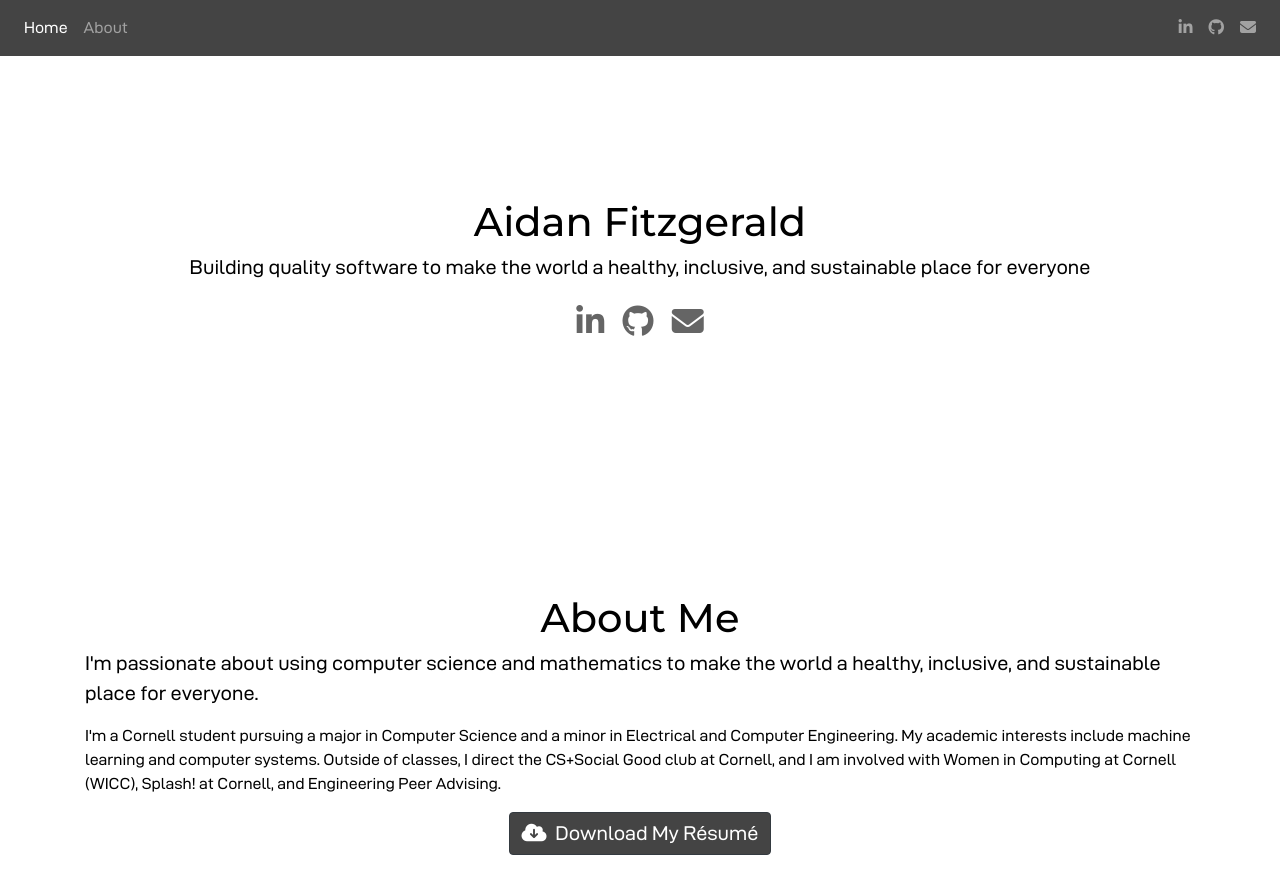
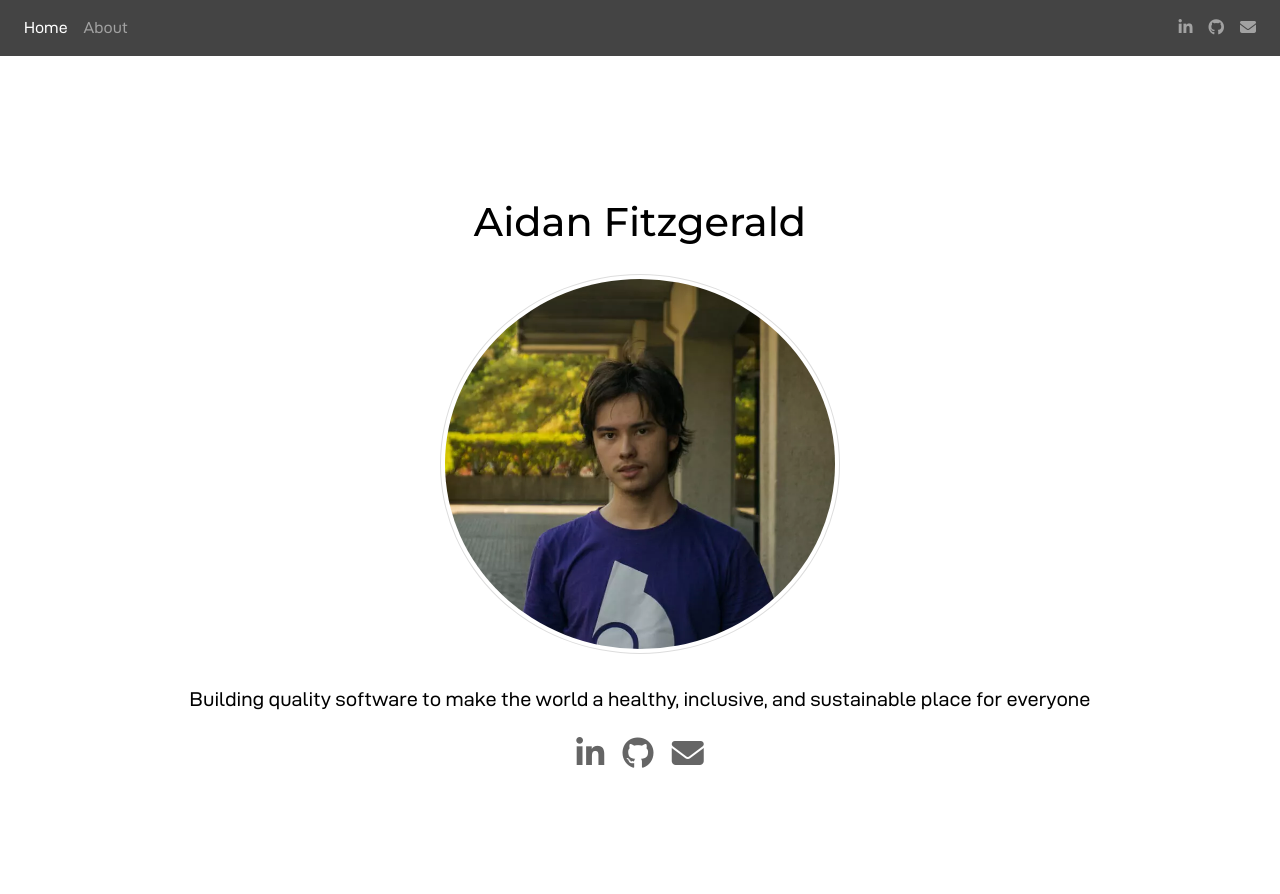
Before and after one commit to aidan-fitz/aidan-fitz.com, a Jekyll site: the page built from index.md, in a window 1280 px wide and 900 px high. Shown: the top 894 px of the window. Built offline with Jekyll 4.4.1, drawn with Linux system fonts in a browser that asks for light colours; nearby versions of some CDN libraries.

Commit message:
Put back profile photo

```diff
--- a/_includes/top.html
+++ b/_includes/top.html
@@ -1,5 +1,7 @@
 <section id="top">
   <h1 class="text-center">Aidan Fitzgerald</h1>
+
+  <img class="img-thumbnail rounded-circle mx-auto d-block profile-photo" src="photo.webp" alt="&copy; Jane Wong">
 
   <p class="lead text-center">
     Building quality software to make the world a healthy, inclusive,
```
